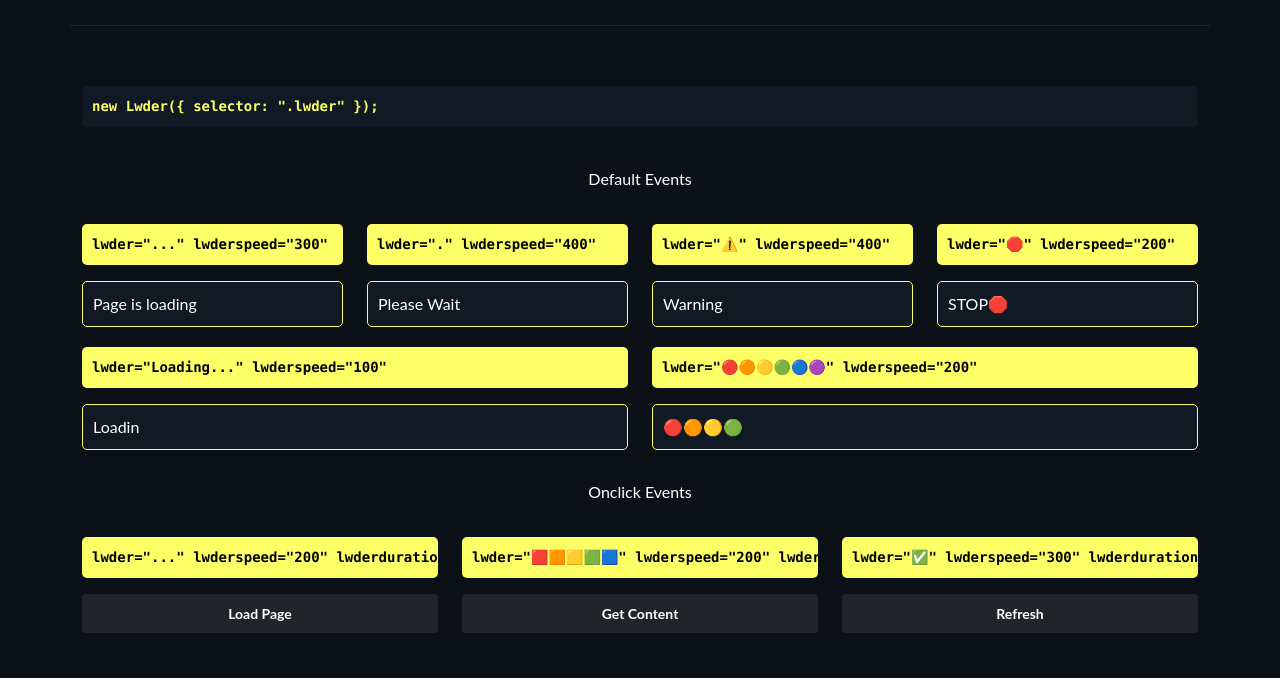
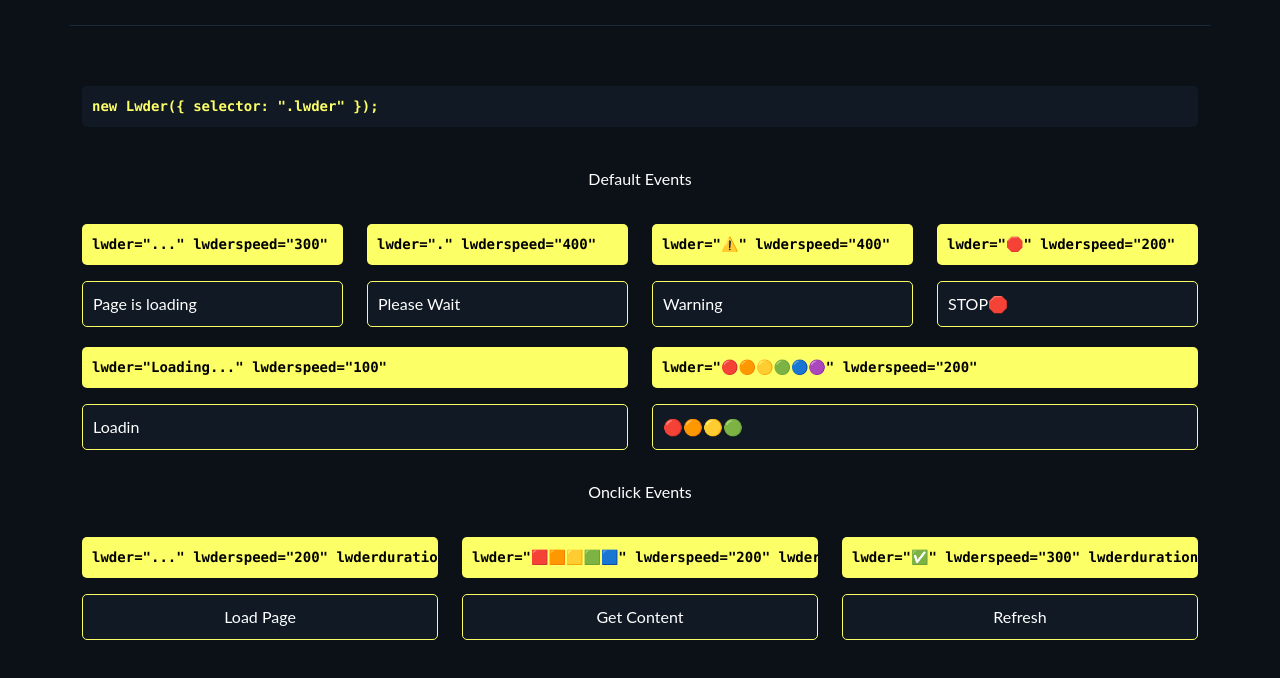
Before and after one commit to BMSVieira/lwder.js, a plain HTML site: page demo/index.html in a window 1280 px wide. Shown: the part 290-968 px from the top of the page. Drawn offline with Linux system fonts and the light colour scheme.

Commit message:
Update index.html

```diff
--- a/demo/index.html
+++ b/demo/index.html
@@ -98,16 +98,16 @@ new Lwder({ selector: ".lwder" });
                         Onclick Events
                     </div>
                     <div class="col-lg-4">
-                        <pre>lwder="..." lwderspeed="200" lwderduration="3000" lwdertype="onclick" lwdercondition="clear"</pre>
-                        <a class="btn btn-sm btn-dark lwder" lwder="..." lwderspeed="200" lwderduration="3000" lwdertype="onclick" style="font-weight:bold; min-width:250px; width:100%;">Load Page</a>
+                        <pre>lwder="..." lwderspeed="200" lwderduration="3000" lwdertype="onclick"</pre>
+                        <div class="innerdiv lwder" lwder="..." lwderspeed="200" lwderduration="3000" lwdertype="onclick" style="cursor: pointer; text-align: center; min-width:250px; width:100%;">Load Page</div>
                     </div>
                     <div class="col-lg-4">
-                        <pre>lwder="🟥🟧🟨🟩🟦" lwderspeed="200" lwderduration="3000" lwdertype="onclick"</pre>
-                        <a class="btn btn-sm btn-dark lwder" lwder="🟥🟧🟨🟩🟦" lwderspeed="200" lwderduration="3000" lwdertype="onclick" lwdercondition="clear"  style="min-width:250px; width:100%;font-weight:bold;">Get Content</a>
+                        <pre>lwder="🟥🟧🟨🟩🟦" lwderspeed="200" lwdercondition="clear" lwderduration="3000" lwdertype="onclick"</pre>
+                        <div class="innerdiv lwder" lwder="🟥🟧🟨🟩🟦" lwderspeed="200" lwderduration="3000" lwdertype="onclick" lwdercondition="clear" style="cursor: pointer; min-width:250px; width:100%; text-align:center;">Get Content</div>
                     </div>
                     <div class="col-lg-4">
                         <pre>lwder="✅" lwderspeed="300" lwderduration="3000" lwdertype="onclick"</pre>
-                        <a class="btn btn-sm btn-dark lwder" lwder="✅" lwderspeed="400" lwderduration="3000" lwdertype="onclick" style="min-width:250px; width:100%;font-weight:bold; ">Refresh </a>
+                        <div class="innerdiv lwder" lwder="✅" lwderspeed="400" lwderduration="3000" lwdertype="onclick" style="cursor: pointer; min-width:250px; width:100%; text-align:center;">Refresh </div>
                     </div>
 
 
```
